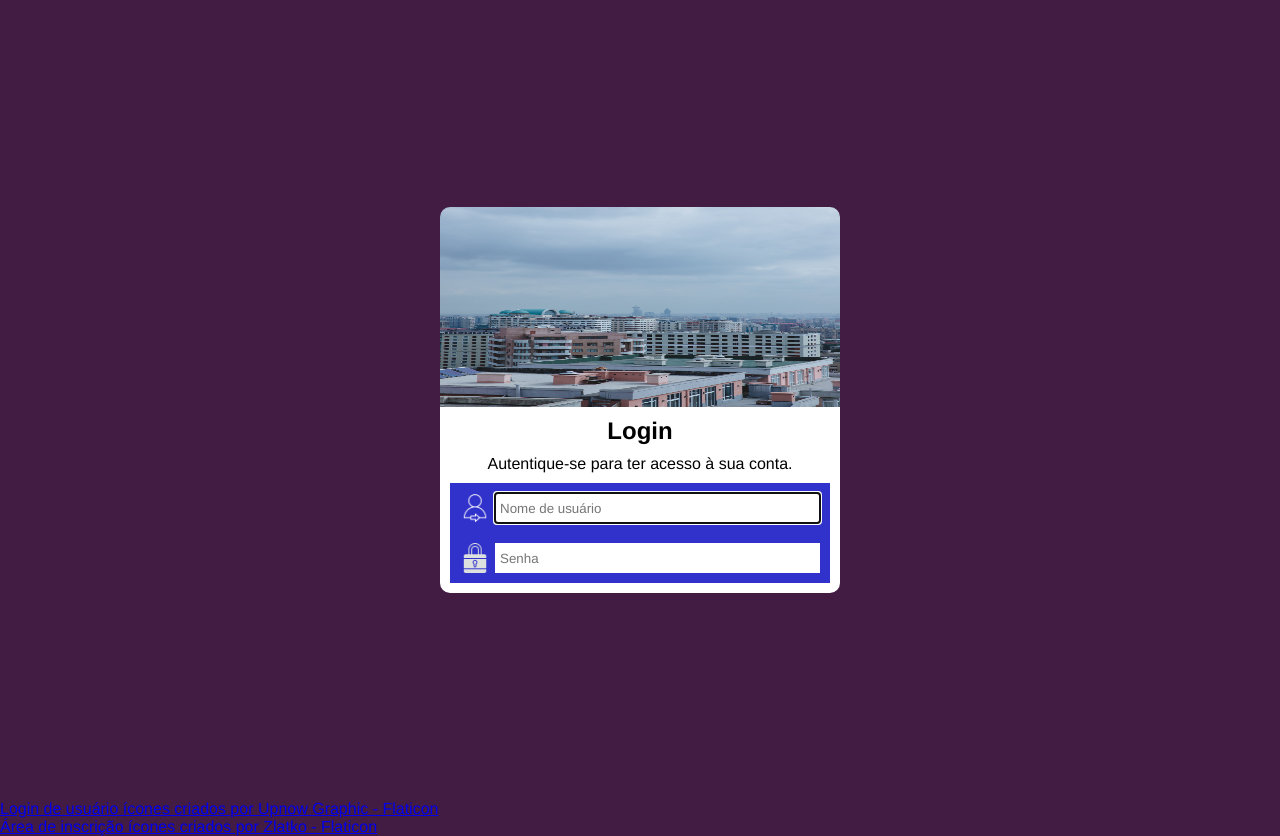
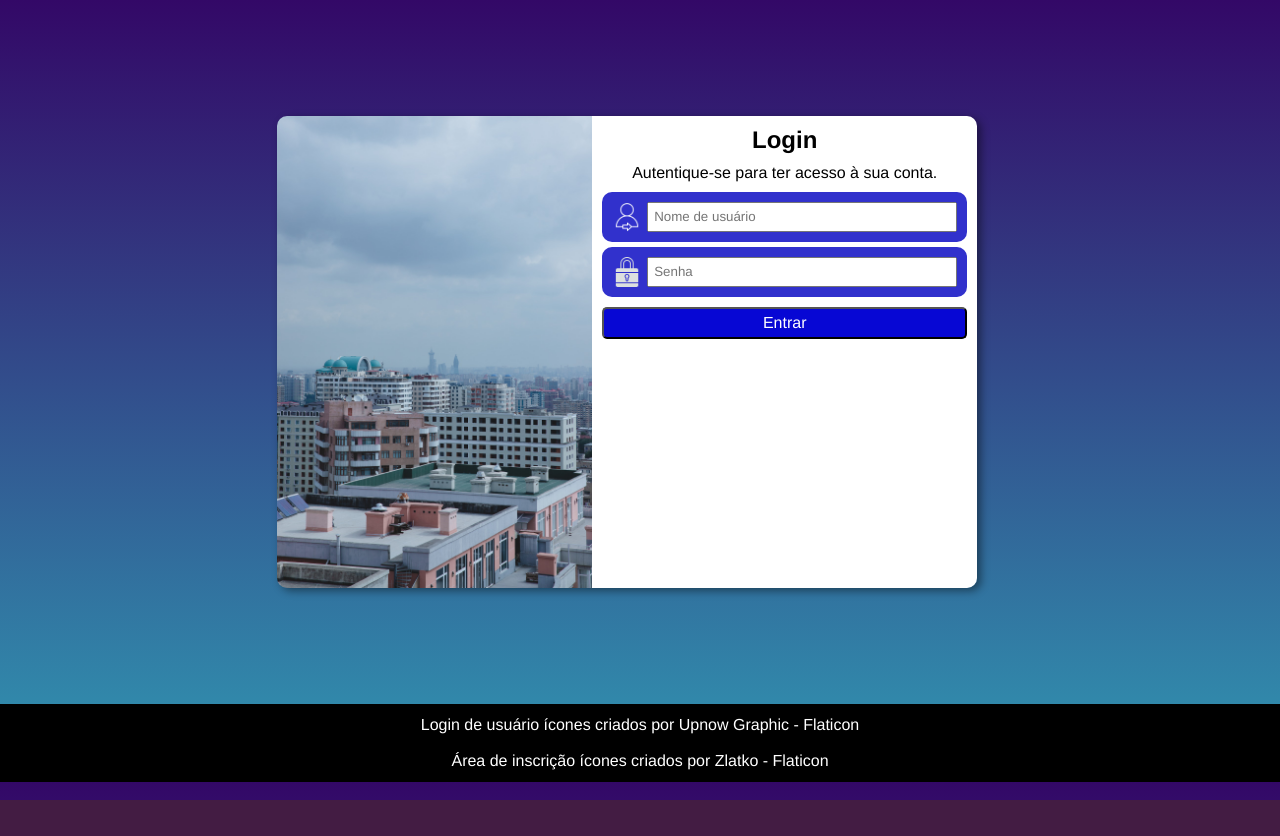
Before and after one commit to ArtLeao/Projeto_final, a plain HTML site: page index.html in a window 1280 px wide. After the commit the page ends 800 px from the top, so only its background shows below. Drawn offline with Linux system fonts and the light colour scheme.

Commit message:
Projeto_finalizado

```diff
--- /dev/null
+++ b/estilos/media-query.css
@@ -0,0 +1,49 @@
+@media screen and (min-width: 768px) and (max-width: 992px) { /* Versão para tablet */
+    body{
+        background-image: linear-gradient(to top, #30cfd0 0%, #330867 100%);
+    }
+
+    section{
+        width: 600px;
+        display: flex;
+        flex-direction: row;
+    }
+    #img_principal{
+        float: left;
+        width: 30%;
+        height: 100%;
+        border-bottom-left-radius: 10px;
+        border-top-right-radius: 0;
+    }
+    #formulario{
+        float: right;
+        width: 70%;
+        border-top-right-radius: 10px;
+        border-bottom-left-radius: 0;
+    }
+}
+
+@media screen and (min-width: 992px) { /* Telas grandes em geral */
+    body{
+        background-image: linear-gradient(to top, #30cfd0 -40%, #330867 100%);
+    }
+
+    section{
+        width: 700px;
+        display: flex;
+        flex-direction: row;
+    }
+    #img_principal{
+        float: left;
+        width: 45%;
+        height: 100%;
+        border-bottom-left-radius: 10px;
+        border-top-right-radius: 0;
+    }
+    #formulario{
+        float: right;
+        width: 55%;
+        border-top-right-radius: 10px;
+        border-bottom-left-radius: 0;
+    }
+}
--- a/estilos/style.css
+++ b/estilos/style.css
@@ -9,8 +9,8 @@ body{
 }
 
 main{
-    height: 100vh;
-    width: 100vw;
+    height: 88vh;
+    width: 98vw;
     display: flex;
     flex-direction: column;
     justify-content: center;
@@ -21,10 +21,8 @@ section{
     width: 400px;
     margin: auto;
     border-radius: 10px;
-}
-
-#imagem{
-    width: 400px;
+    box-shadow: 4px 3px 8px rgba(0, 0, 0, 0.432);
+    transition: width .5s, height .5s;
 }
 
 #img_principal{
@@ -54,12 +52,21 @@ section{
     background-color: rgb(49, 49, 204);
     padding: 10px;
     gap: 5px;
+    border-radius: 10px;
 }
 
-.organizar_form input{
+.organizar_form:first-child{
+    margin-bottom: 5px;
+}
+
+.organizar_form:nth-child(2){
+    margin-bottom: 10px;
+}
+
+input{
     display: block;
     width: 100%;
-    border: none;
+    outline: none;
     padding: 5px;
 }
 
@@ -68,3 +75,25 @@ section{
     width: 30px;
     filter: invert(1);
 }
+
+form > input{
+    background-color: rgb(7, 7, 212);
+    color: white;
+    border-radius: 5px;
+    padding: 5px;
+    font-size: 1em;
+    cursor: pointer;
+}
+
+footer{
+    background-color: black;
+    padding: 12px;
+    text-align: center;
+    display: flex;
+    flex-direction: column;
+}
+
+a{
+    text-decoration: none;
+    color: white;
+}
--- a/index.html
+++ b/index.html
@@ -5,30 +5,32 @@
     <meta name="viewport" content="width=device-width, initial-scale=1.0">
     <title>Login</title>
     <link rel="stylesheet" href="estilos/style.css">
+    <link rel="stylesheet" href="estilos/media-query.css">
 </head>
 <body>
     <main>
         <section>
-            <div id="imagem">
-                <img src="imagens/pexels-sevil-yeva-15114111.jpg" id="img_principal" alt="Cenário">
-            </div>
+            <img src="imagens/pexels-sevil-yeva-15114111.jpg" id="img_principal" alt="Cenário">
             <div id="formulario">
                 <h1>Login</h1>
                 <p>Autentique-se para ter acesso à sua conta.</p>
-                <form action="login.php" method="post">
+                <form action="login.php" method="post" autocomplete="on">
                     <div class="organizar_form">
                         <img src="imagens/login-de-usuario.png" class="img_form" alt="Usuário">
-                        <input type="text" placeholder="Nome de usuário" autofocus>
+                        <input type="text" placeholder="Nome de usuário" autofocus autocomplete="username" required>
                     </div>
                     <div class="organizar_form">
                         <img src="imagens/bloqueado.png" class="img_form" alt="Senha">
-                        <input type="password" placeholder="Senha">
+                        <input type="password" placeholder="Senha" autocomplete="current-password" required>
                     </div>
+                    <input type="submit" value="Entrar">
                 </form>
             </div>
         </section>
     </main>
-    <a href="https://www.flaticon.com/br/icones-gratis/login-de-usuario" title="login de usuário ícones">Login de usuário ícones criados por Upnow Graphic - Flaticon</a><br>
-    <a href="https://www.flaticon.com/br/icones-gratis/area-de-inscricao" title="área de inscrição ícones">Área de inscrição ícones criados por Zlatko - Flaticon</a>
+    <footer>
+        <a href="https://www.flaticon.com/br/icones-gratis/login-de-usuario" title="login de usuário ícones" target="_blank">Login de usuário ícones criados por Upnow Graphic - Flaticon</a><br>
+        <a href="https://www.flaticon.com/br/icones-gratis/area-de-inscricao" title="área de inscrição ícones" target="_blank">Área de inscrição ícones criados por Zlatko - Flaticon</a>
+    </footer>
 </body>
 </html>
```
